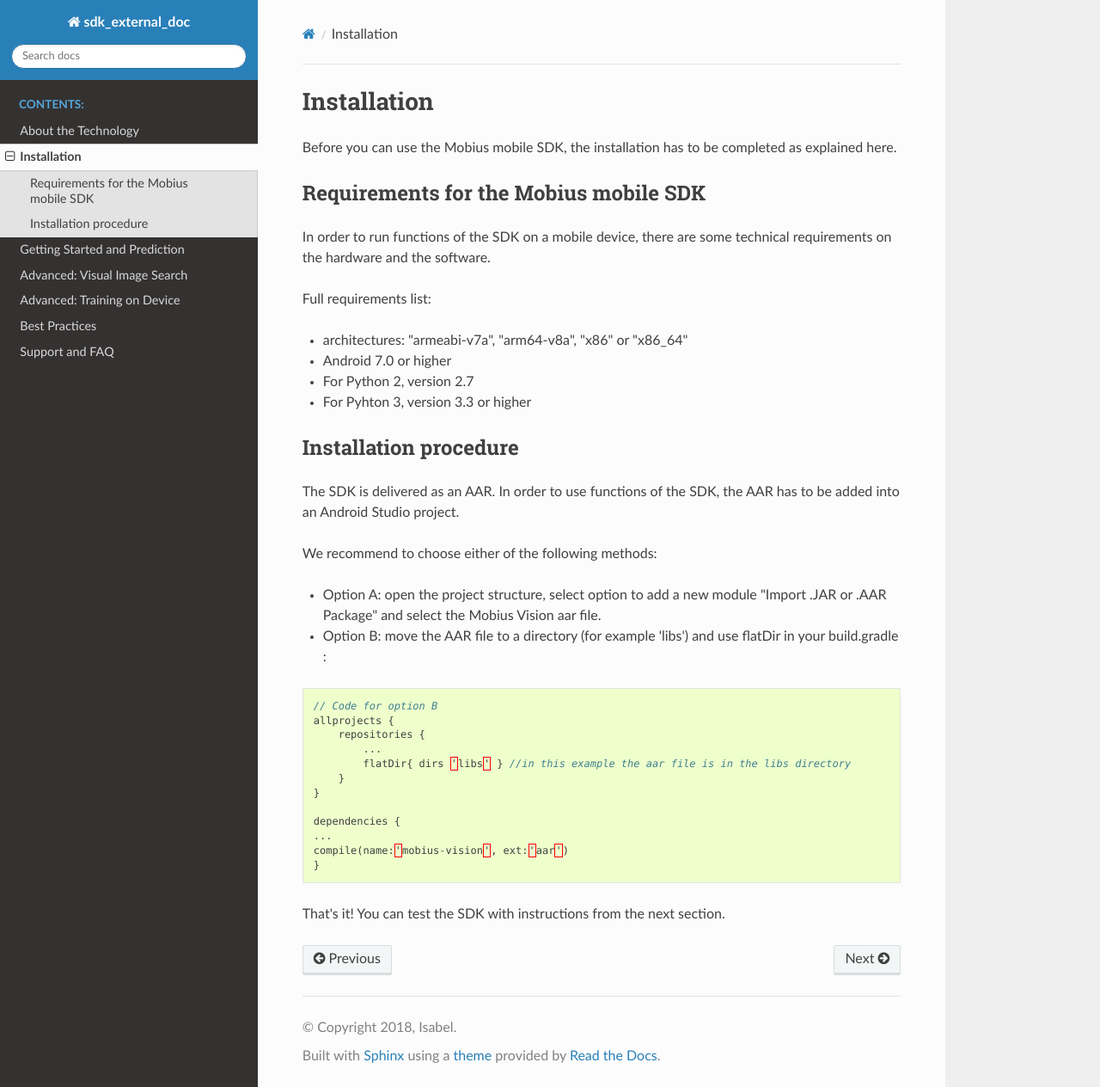
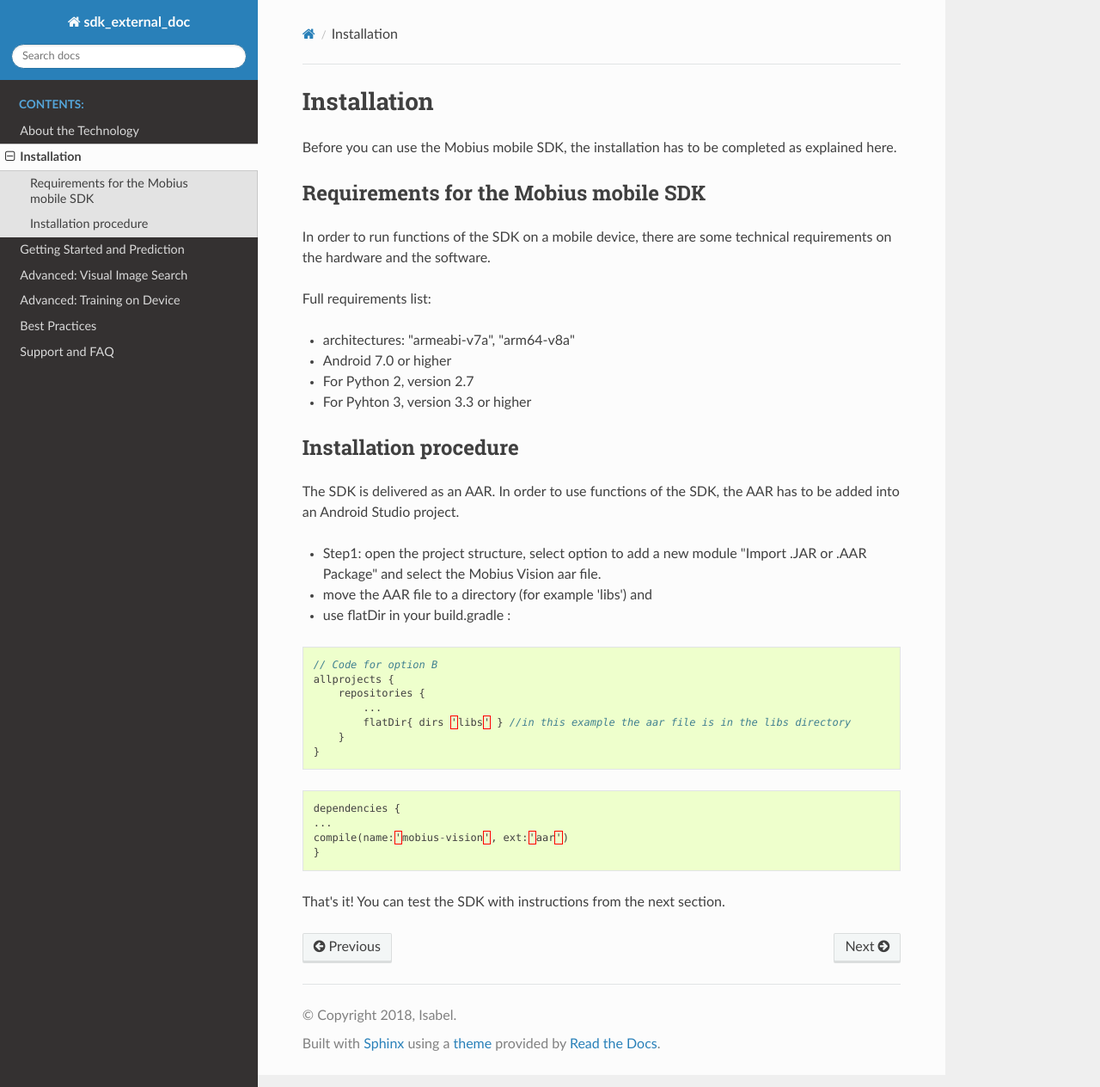
Before and after one commit to mobiusml/external-doc-test, a Sphinx documentation site: the page built from source/installation.rst, in a window 1280 px wide and 1264 px high. Shown: the whole window at 86% size. Built offline with Sphinx 7.4.7 and the Read the Docs theme 2.0.0, drawn with Linux system fonts in a browser that asks for light colours; formulas are drawn with MathJax 3.

Commit message:
Small fixes in installation instructions

```diff
--- a/source/installation.rst
+++ b/source/installation.rst
@@ -11,7 +11,7 @@
 
 Full requirements list:
 
-*   architectures: "armeabi-v7a", "arm64-v8a", "x86" or "x86_64"
+*   architectures: "armeabi-v7a", "arm64-v8a"
 *   Android 7.0 or higher
 *   For Python 2, version 2.7
 *   For Pyhton 3, version 3.3 or higher
@@ -21,10 +21,10 @@
 
 The SDK is delivered as an AAR. In order to use functions of the SDK, the AAR has to be added into an Android Studio project.
 
-We recommend to choose either of the following methods:
 
-*   Option A: open the project structure, select option to add a new module "Import .JAR or .AAR Package" and select the Mobius Vision aar file.
-*   Option B: move the AAR file to a directory (for example 'libs') and use flatDir in your build.gradle :
+*   Step1: open the project structure, select option to add a new module "Import .JAR or .AAR Package" and select the Mobius Vision aar file.
+*   move the AAR file to a directory (for example 'libs') and
+*   use flatDir in your build.gradle :
 
 ::
 
@@ -36,6 +36,8 @@
       }
   }
 
+::
+
   dependencies {
   ...
   compile(name:'mobius-vision', ext:'aar')
```
